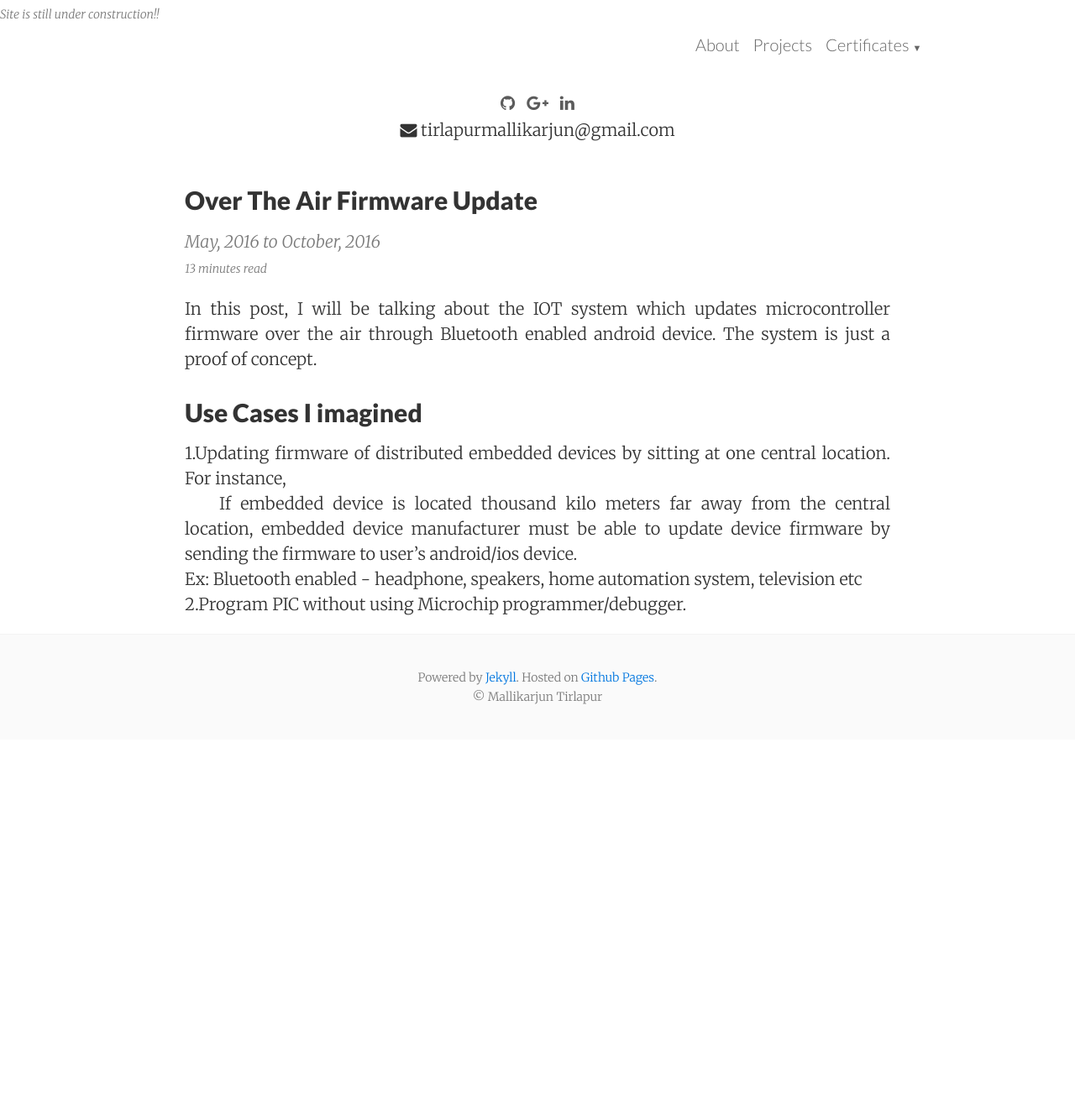
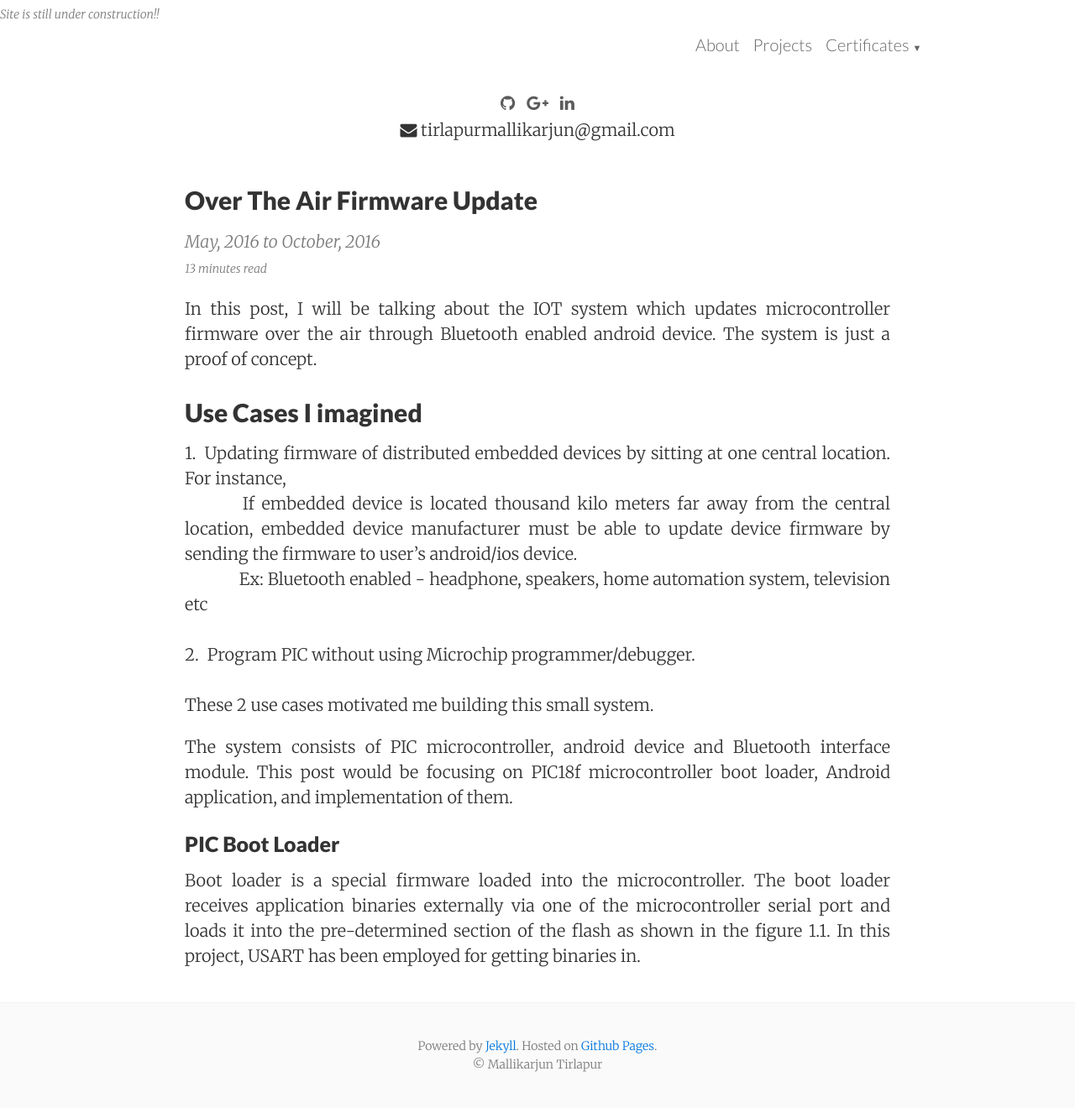
Before and after one commit to MallikarjunTirlapur/MallikarjunTirlapur.github.io, a Jekyll site: the page built from OTAFirmwareUpdate/index.html, in a window 1280 px wide. Shown: the whole page at 84% size. Built offline with Jekyll 4.4.1, drawn with Linux system fonts in a browser that asks for light colours; nearby versions of some CDN libraries; before the commit the page ends 900 px from its top, so only the background shows below that.

Commit message:
Update index.html

```diff
--- a/OTAFirmwareUpdate/index.html
+++ b/OTAFirmwareUpdate/index.html
@@ -33,16 +33,20 @@ layout: default
 
 
 <h2 id="use"> Use Cases I imagined </h2>
-1.Updating firmware of distributed embedded devices by sitting at one central location. For instance, <br />
-&ensp;&ensp;&ensp; If embedded device is located thousand kilo meters far away from the central location, embedded device manufacturer must be able to update device firmware by sending the firmware to user’s android/ios device. <br />
-     Ex: Bluetooth enabled - headphone, speakers, home automation system, television etc<br />
+1.&ensp;Updating firmware of distributed embedded devices by sitting at one central location. For instance, <br />
+&ensp;&ensp;&ensp;&ensp;&ensp;&ensp; If embedded device is located thousand kilo meters far away from the central location, embedded device manufacturer must be able to update device firmware by sending the firmware to user’s android/ios device. <br />
+&ensp;&ensp;&ensp;&ensp;&ensp;&ensp;     Ex: Bluetooth enabled - headphone, speakers, home automation system, television etc<br />
 
+<br/>
+2.&ensp;Program PIC without using Microchip programmer/debugger. <br/>
 
-2.Program PIC without using Microchip programmer/debugger. <br/>
+  <br/>
+<p>These 2 use cases motivated me building this small system.</p>
 
+<p>The system consists of PIC microcontroller, android device and Bluetooth interface module.  This post would be focusing on PIC18f microcontroller boot loader, Android application, and implementation of them.</p>
 
-
-
+<h3>PIC Boot Loader </h3>
+<p>Boot loader is a special firmware loaded into the microcontroller. The boot loader receives application binaries externally via one of the microcontroller serial port and loads it into the pre-determined section of the flash as shown in the figure 1.1.  In this project, USART has been employed for getting binaries in.</p>
 
 
 
```
